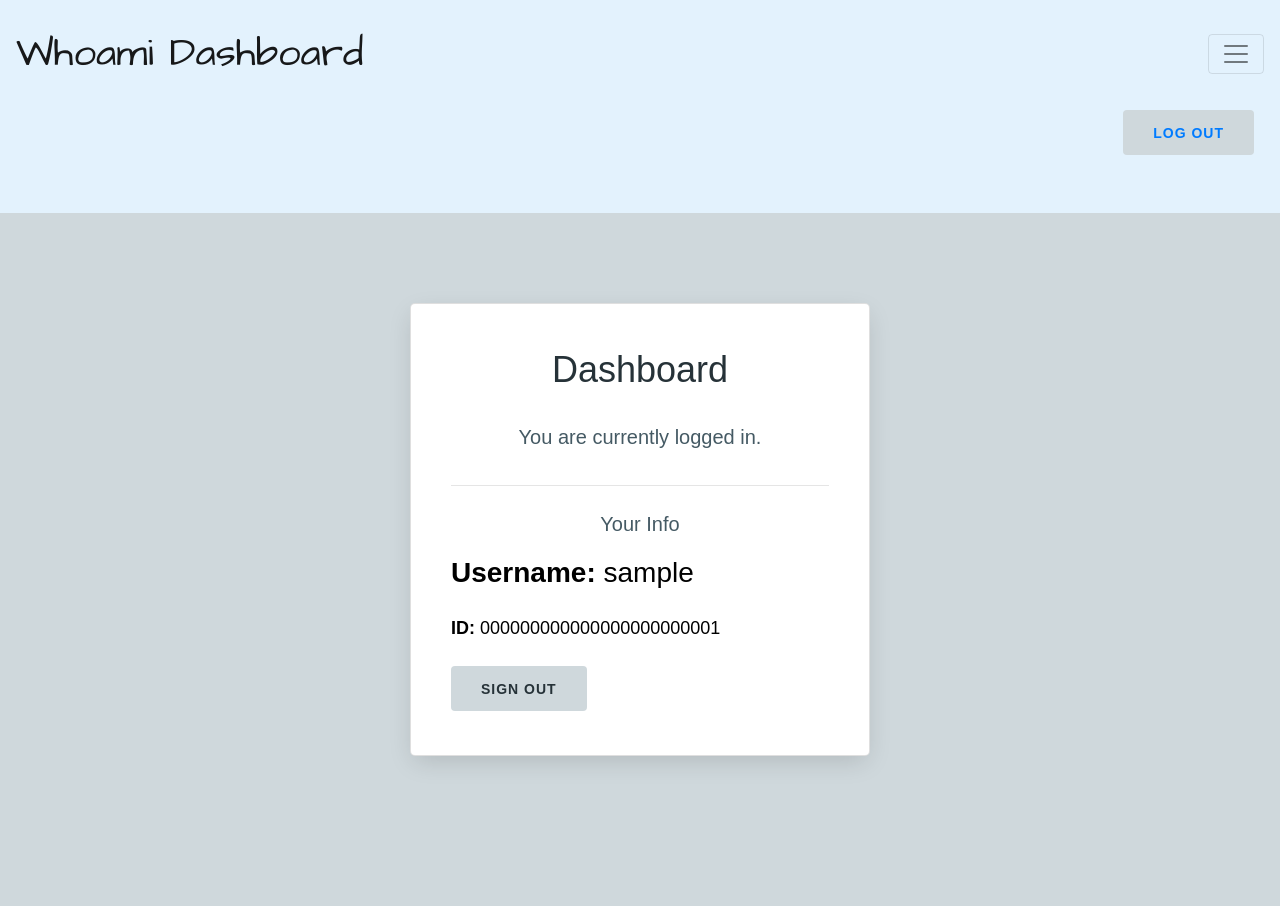
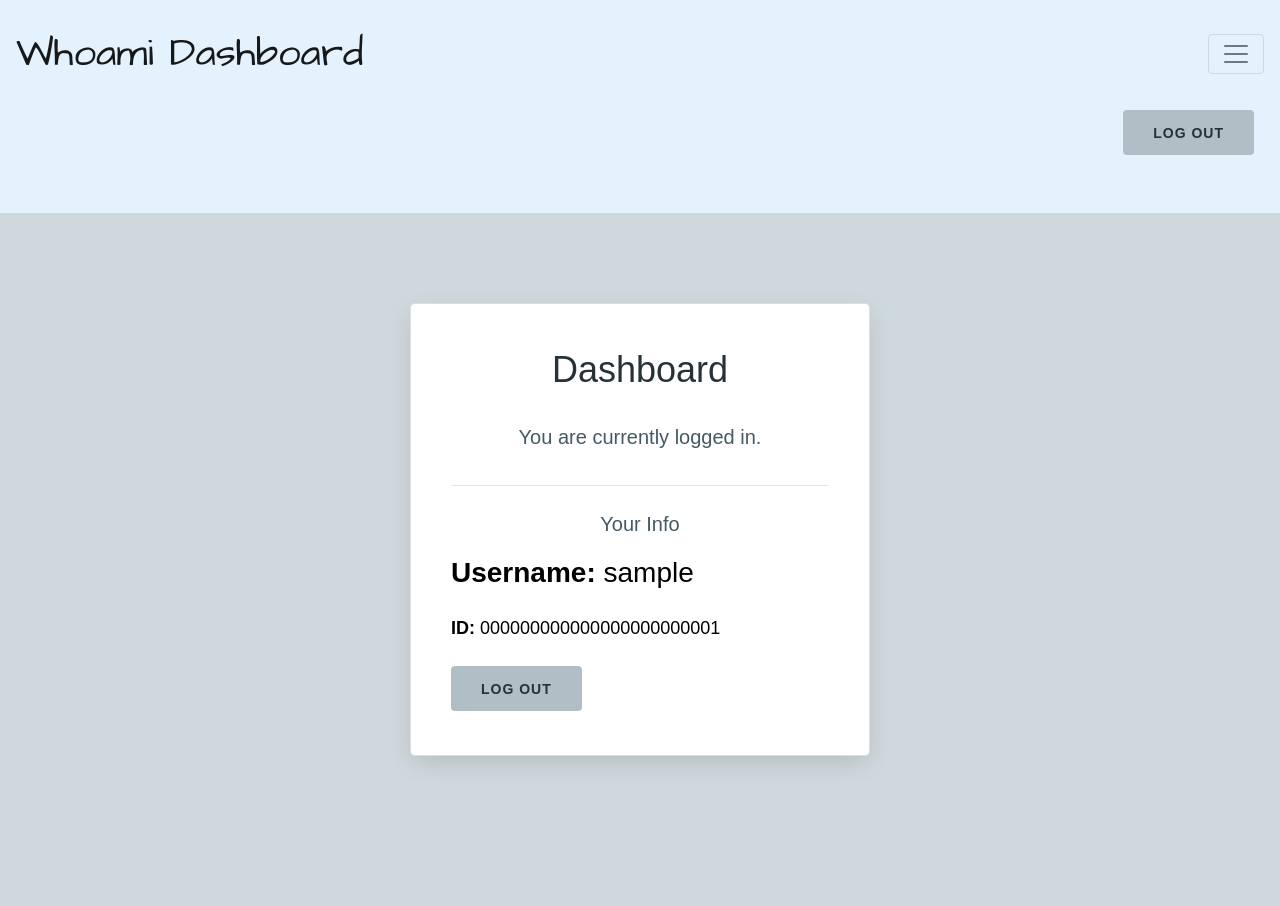
Before and after one commit to mcooper7649/Feathr_Technical_Exam_Python, a Flask app: page /me/ in a window 1280 px wide, after a click that opens the changed part. Run offline with Flask 2, Linux system fonts and the light colour scheme; the visitor is signed in with stand-in values (Sample User, id 1); some libraries are stand-ins or nearby versions.

Commit message:
updated base html logo session routing logic, changed logout button styles --secondary

```diff
--- a/whoami/app.py
+++ b/whoami/app.py
@@ -9,8 +9,13 @@ app = Flask(__name__)
 app.secret_key = b'\xcc^\x91\xea\x17-\xd0W\x03\xa7\xf8J0\xac8\xc5'
 
 # Database
-client = pymongo.MongoClient('127.0.0.1', 27017)
-db = client['userDB']
+conn_credentials = 'mongodb+srv://admin-feathr:0Zo7SUPiygFAODfB'
+conn_url = "@cluster0.ewevp.mongodb.net/myFirstDatabase?"
+conn_params = 'retryWrites=true&w=majority&tlsAllowInvalidCertificates=true&serverSelectionTimeoutMS=5000'
+
+client = pymongo.MongoClient(conn_credentials + conn_url + conn_params)
+print(client.server_info())
+db = client['usersDB']
 print(db)
 
 # User Model
--- a/whoami/static/css/style.css
+++ b/whoami/static/css/style.css
@@ -169,11 +169,11 @@ label {
 
 .btn--secondary {
   color: var(--almost-black);
-  background: var(--secondary);
+  background: var(--secondary-dark);
 }
 
 .btn--secondary:hover {
-  background: var(--secondary-dark);
+  background: var(--red);
 }
 
 input[type=submit] {
--- a/whoami/templates/base.html
+++ b/whoami/templates/base.html
@@ -12,7 +12,11 @@
   </head>
   <body>
   <nav class="navbar navbar-light" style="background-color: #e3f2fd;">
-  <a href="/"><h1 class="navbar-brand title">Whoami Dashboard</h1></a>
+  {% if 'logged_in' in session %}
+  <a href="/me"><h1 class="navbar-brand title">Whoami Dashboard</h1></a>
+  {% else %}
+  <a href="/login"><h1 class="navbar-brand title">Whoami Dashboard</h1></a>
+  {% endif %}
   <button class="navbar-toggler" type="button" data-toggle="collapse" data-target="#navbarNavAltMarkup" aria-controls="navbarNavAltMarkup" aria-expanded="false" aria-label="Toggle navigation">
     <span class="navbar-toggler-icon"></span>
   </button>
@@ -21,10 +25,12 @@
 <ul>
         {% if 'logged_in' in session %}
         <li class="nav-list">
-            <div class="btn btn--secondary">
 
-                <a href="{{url_for('logout')}}">Log out</a>
-            </div>
+                <a href="{{url_for('logout')}}">
+                    <button class="btn btn--secondary">
+                        Log out
+                    </button>
+                </a>
         </li>
 
         {% else %}
--- a/whoami/templates/me.html
+++ b/whoami/templates/me.html
@@ -18,6 +18,6 @@
 
     </div>
         <div>
-    <a href="/logout" class="btn btn--secondary">Sign Out</a>
+    <a href="/logout" class="btn btn--secondary">Log out</a>
     </div>
 {% endblock %}
```
